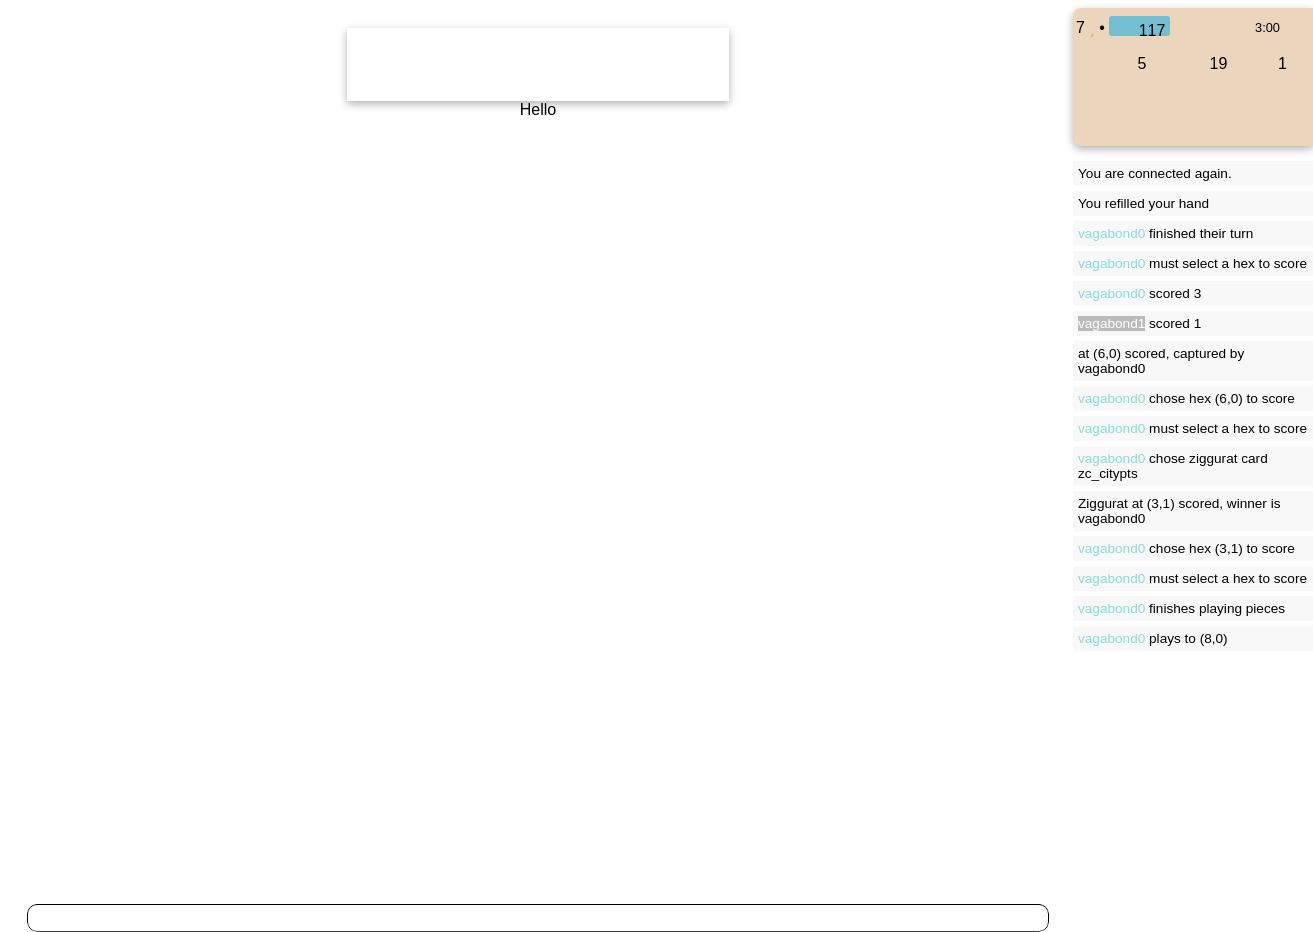
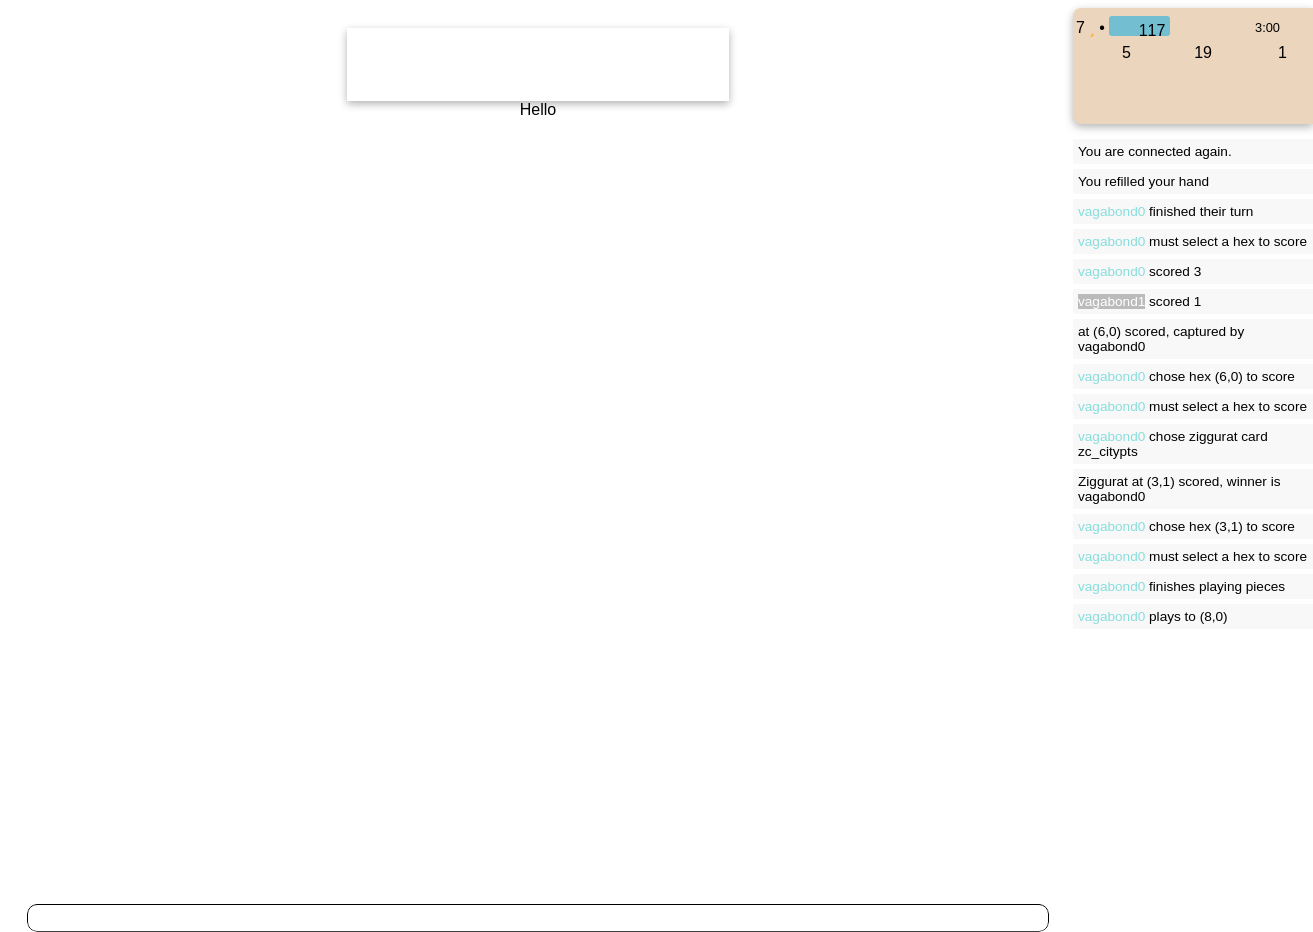

Remove color index. Just use the colors as part of the CSS selectors. Definitely cleans things up.

--- a/babylonia.css
+++ b/babylonia.css
@@ -186,83 +186,83 @@ body.mobile_version {
 /*
  * Player piece sprites
  */
-[bbl_piece="hidden_1"] {
+[bbl_piece="hidden_ffffff"] {
     background-position: -100% 0;
 }
 
-[bbl_piece="hidden_2"] {
+[bbl_piece="hidden_76a89b"] {
     background-position: -200% 0;
 }
 
-[bbl_piece="hidden_3"] {
+[bbl_piece="hidden_7f9c29a"] {
     background-position: -300% 0;
 }
 
-[bbl_piece="hidden_4"] {
+[bbl_piece="hidden_9a9a9a"] {
     background-position: -400% 0;
 }
 
-[bbl_piece="farmer_1"] {
+[bbl_piece="farmer_ffffff"] {
     background-position: -100% -400%;
 }
 
-[bbl_piece="farmer_2"] {
+[bbl_piece="farmer_76a89b"] {
     background-position: -200% -400%;
 }
 
-[bbl_piece="farmer_3"] {
+[bbl_piece="farmer_7f9c29a"] {
     background-position: -300% -400%;
 }
 
-[bbl_piece="farmer_4"] {
+[bbl_piece="farmer_9a9a9a"] {
     background-position: -400% -400%;
 }
 
-[bbl_piece="merchant_1"] {
+[bbl_piece="merchant_ffffff"] {
     background-position: -100% -100%;
 }
 
-[bbl_piece="merchant_2"] {
+[bbl_piece="merchant_76a89b"] {
     background-position: -200% -100%;
 }
 
-[bbl_piece="merchant_3"] {
+[bbl_piece="merchant_7f9c29a"] {
     background-position: -300% -100%;
 }
 
-[bbl_piece="merchant_4"] {
+[bbl_piece="merchant_9a9a9a"] {
     background-position: -400% -100%;
 }
 
-[bbl_piece="servant_1"] {
+[bbl_piece="servant_ffffff"] {
     background-position: -100% -200%;
 }
 
-[bbl_piece="servant_2"] {
+[bbl_piece="servant_76a89b"] {
     background-position: -200% -200%;
 }
 
-[bbl_piece="servant_3"] {
+[bbl_piece="servant_7f9c29a"] {
     background-position: -300% -200%;
 }
 
-[bbl_piece="servant_4"] {
+[bbl_piece="servant_9a9a9a"] {
     background-position: -400% -200%;
 }
 
-[bbl_piece="priest_1"] {
+[bbl_piece="priest_ffffff"] {
     background-position: -100% -300%;
 }
 
-[bbl_piece="priest_2"] {
+[bbl_piece="priest_76a89b"] {
     background-position: -200% -300%;
 }
 
-[bbl_piece="priest_3"] {
+[bbl_piece="priest_7f9c29a"] {
     background-position: -300% -300%;
 }
 
-[bbl_piece="priest_4"] {
+[bbl_piece="priest_9a9a9a"] {
     background-position: -400% -300%;
 }
 
@@ -433,14 +433,14 @@ body.mobile_version {
 }
 
 .bbl_pb_city_label,
-.bbl_pb_hand_label_1,
-.bbl_pb_hand_label_2,
-.bbl_pb_hand_label_3,
-.bbl_pb_hand_label_4,
-.bbl_pb_pool_label_1,
-.bbl_pb_pool_label_2,
-.bbl_pb_pool_label_3,
-.bbl_pb_pool_label_4,
+.bbl_pb_hand_label_ffffff,
+.bbl_pb_hand_label_76a89b,
+.bbl_pb_hand_label_7f9c29a,
+.bbl_pb_hand_label_9a9a9a,
+.bbl_pb_pool_label_ffffff,
+.bbl_pb_pool_label_76a89b,
+.bbl_pb_pool_label_7f9c29a,
+.bbl_pb_pool_label_9a9a9a,
 .bbl_pb_zcard_label {
     width: calc(var(--bbl-label-width));
     height: calc(var(--bbl-label-height));
@@ -448,35 +448,35 @@ body.mobile_version {
     background-size: 700% 700%;
 }
 
-.bbl_pb_hand_label_1 {
+.bbl_pb_hand_label_ffffff {
     background-position: -100% -500%;
 }
 
-.bbl_pb_hand_label_2 {
+.bbl_pb_hand_label_76a89b {
     background-position: -200% -500%;
 }
 
-.bbl_pb_hand_label_3 {
+.bbl_pb_hand_label_7f9c29a {
     background-position: -300% -500%;
 }
 
-.bbl_pb_hand_label_4 {
+.bbl_pb_hand_label_9a9a9a {
     background-position: -400% -500%;
 }
 
-.bbl_pb_pool_label_1 {
+.bbl_pb_pool_label_ffffff {
     background-position: -100% -600%;
 }
 
-.bbl_pb_pool_label_2 {
+.bbl_pb_pool_label_76a89b {
     background-position: -200% -600%;
 }
 
-.bbl_pb_pool_label_3 {
+.bbl_pb_pool_label_7f9c29a {
     background-position: -300% -600%;
 }
 
-.bbl_pb_pool_label_4 {
+.bbl_pb_pool_label_9a9a9a {
     background-position: -400% -600%;
 }
 
